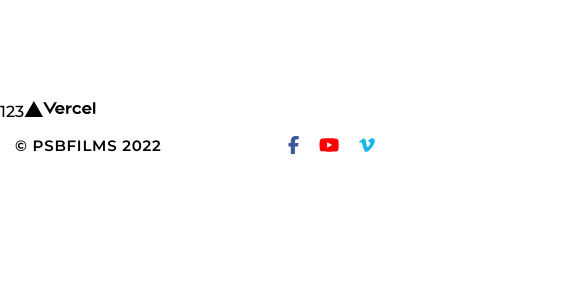
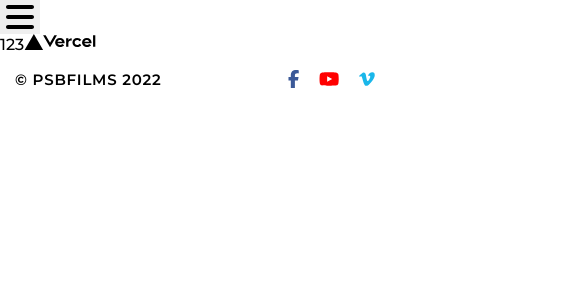
Before and after one commit to EvgenijZ/psbfilms, a Next.js app: page / in a window 390 px wide. Shown: the top 300 px of the page, 565 px wide, since content can reach past the window. Built offline with nearby package versions, Linux system fonts and the light colour scheme.

Commit message:
The Navbar has been updated and the Hamburger component has been created

```diff
--- /dev/null
+++ b/components/Hamburger/Hamburger.module.scss
@@ -0,0 +1,24 @@
+@import '../../styles/mixins.scss';
+
+.hamburger {
+	border: none;
+	@include for-tablet-landscape-up {
+		display: none;
+	}
+}
+
+.collapse {
+	display: none;
+	width: 100%;
+	@include for-tablet-landscape-up {
+		display: block;
+	}
+}
+
+.show {
+	display: flex;
+	position: absolute;
+	height: 100vh;
+	background: #fff;
+	align-items: center;
+}
--- /dev/null
+++ b/components/Hamburger/Hamburger.tsx
@@ -0,0 +1,30 @@
+import { FontAwesomeIcon } from '@fortawesome/react-fontawesome';
+import { useState } from 'react';
+import { faBars, faTimes } from '@fortawesome/free-solid-svg-icons';
+import styles from './Hamburger.module.scss';
+
+//TODO: Check the onClose event before click on links
+
+const Hamburger: React.FC = ({ children }) => {
+	const [visible, setVisible] = useState(false);
+
+	const prepareStyles = () =>
+		visible ? `${styles.collapse} ${styles.show}` : styles.collapse;
+
+	const toogleMenu = () => setVisible(!visible);
+
+	return (
+		<>
+			<button className={styles.hamburger} onClick={toogleMenu}>
+				{visible ? (
+					<FontAwesomeIcon icon={faTimes} size='2x' />
+				) : (
+					<FontAwesomeIcon icon={faBars} size='2x' />
+				)}
+			</button>
+			<div className={prepareStyles()}>{children}</div>
+		</>
+	);
+};
+
+export default Hamburger;
--- a/components/Navbar/Navbar.module.scss
+++ b/components/Navbar/Navbar.module.scss
@@ -1,5 +1,11 @@
+@import '../../styles/mixins.scss';
+
 .navbar {
-	padding: 32px 0;
+	padding: 0;
+	position: relative;
+	@include for-tablet-landscape-up {
+		padding: 32px 0;
+	}
 }
 
 .list {
@@ -7,13 +13,24 @@
 	margin: 0;
 	list-style-type: none;
 	display: flex;
+	flex-direction: column;
+	text-align: center;
+	width: 100%;
+	@include for-tablet-landscape-up {
+		flex-direction: row;
+		text-align: left;
+	}
 }
 
 .item {
 	text-transform: uppercase;
+	margin: 15px 0;
 
-	&:not(:last-child) {
-		margin-right: 50px;
+	@include for-tablet-landscape-up {
+		margin: 0;
+		&:not(:last-child) {
+			margin-right: 50px;
+		}
 	}
 }
 
--- a/components/Navbar/Navbar.tsx
+++ b/components/Navbar/Navbar.tsx
@@ -1,5 +1,6 @@
 import Link from 'next/link';
 import { useRouter } from 'next/router';
+import Hamburger from '../Hamburger/Hamburger';
 import styles from './Navbar.module.scss';
 
 type TLink = {
@@ -11,6 +12,7 @@ const Navbar: React.FC = () => {
 	const router = useRouter();
 	const themeStyle = router.pathname === '/' ? 'light' : 'dark';
 	const links: Array<TLink> = [
+		{ name: 'Home', slug: '/' },
 		{ name: 'About', slug: '/about' },
 		{ name: 'Directors', slug: '/directors' },
 		{ name: 'Work', slug: '/work' },
@@ -19,6 +21,7 @@ const Navbar: React.FC = () => {
 	];
 	return (
 		<nav className={`${styles.navbar} ${styles[themeStyle]}`}>
+			<Hamburger>
 				<ul className={styles.list}>
 					{links.map(({ name, slug }) => (
 						<li className={styles.item} key={slug}>
@@ -28,6 +31,7 @@ const Navbar: React.FC = () => {
 						</li>
 					))}
 				</ul>
+			</Hamburger>
 		</nav>
 	);
 };
```
Lines whose indentation alone changed are shown as unchanged.
